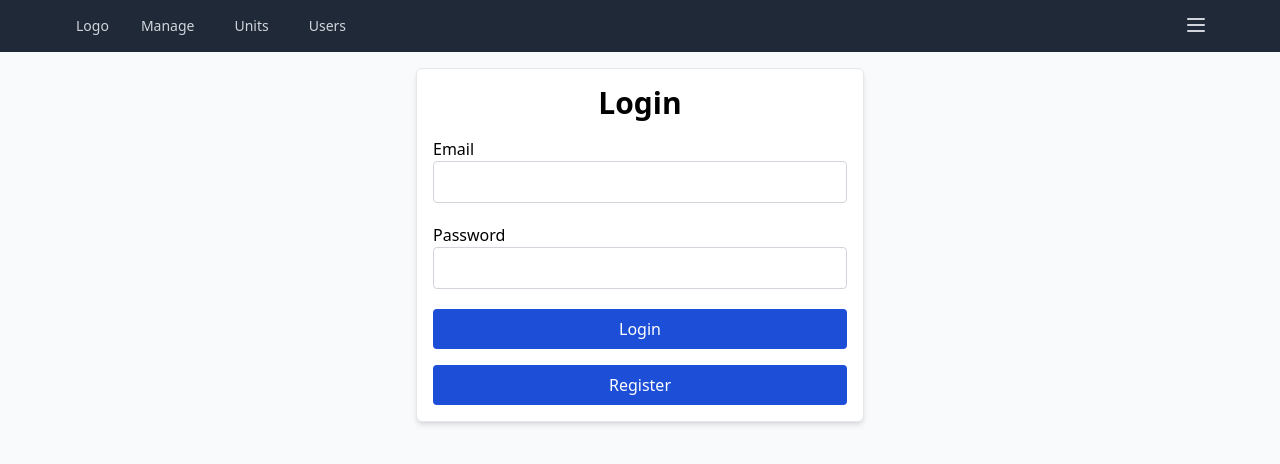
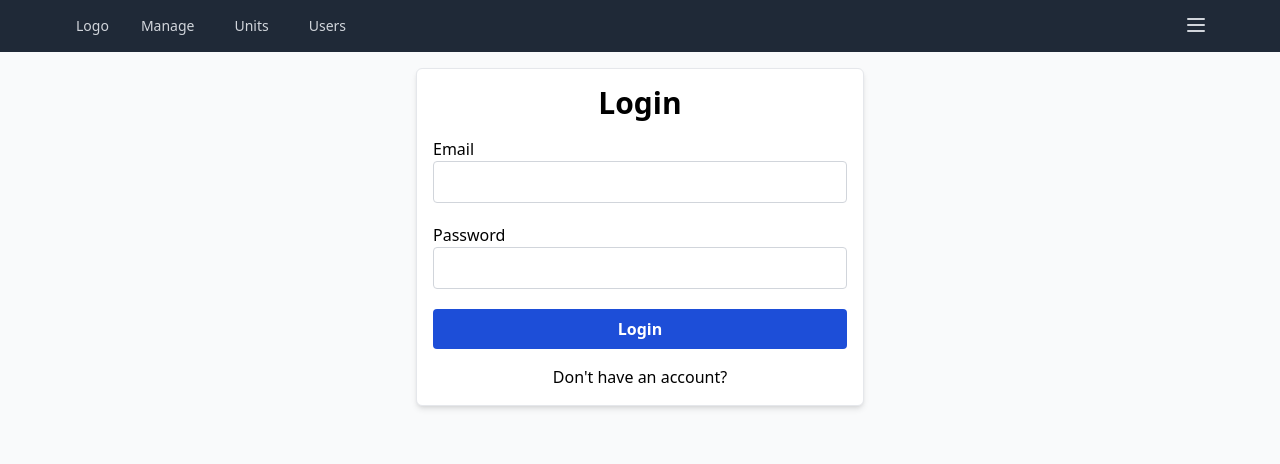
Before and after one commit to kevintdao/hvac-erecords, a Next.js app in the folder client/: page /login in a window 1280 px wide. Shown: the top 464 px of the page. Built offline with nearby package versions, Linux system fonts and the light colour scheme.

Commit message:
Update login component styling

```diff
--- a/client/components/Login.jsx
+++ b/client/components/Login.jsx
@@ -24,7 +24,7 @@ export default function Login(props) {
       setPasswordValidation("Cannot be empty!");
     }
 
-    // call server api to verify infomation
+    // call server api to verify information
   }
 
   const handleEmailChange = (e) => {
@@ -75,12 +75,12 @@ export default function Login(props) {
 
           {/* login button */}
           <div className="flex flex-col">
-            <button className='p-2 bg-blue-700 rounded text-white text-center'>Login</button>
+            <button className='p-2 bg-blue-700 rounded text-white text-center font-bold hover:bg-blue-800'>Login</button>
           </div>
 
           {/* signup button */}
-          <div className='flex flex-col'>
-            <a href="/register" className='p-2 bg-blue-700 rounded text-white text-center'>Register</a>
+          <div className='flex justify-center'>
+            <a href="/register" className='hover:text-blue-500'>Don't have an account?</a>
           </div>
         </div>
       </form>
```
